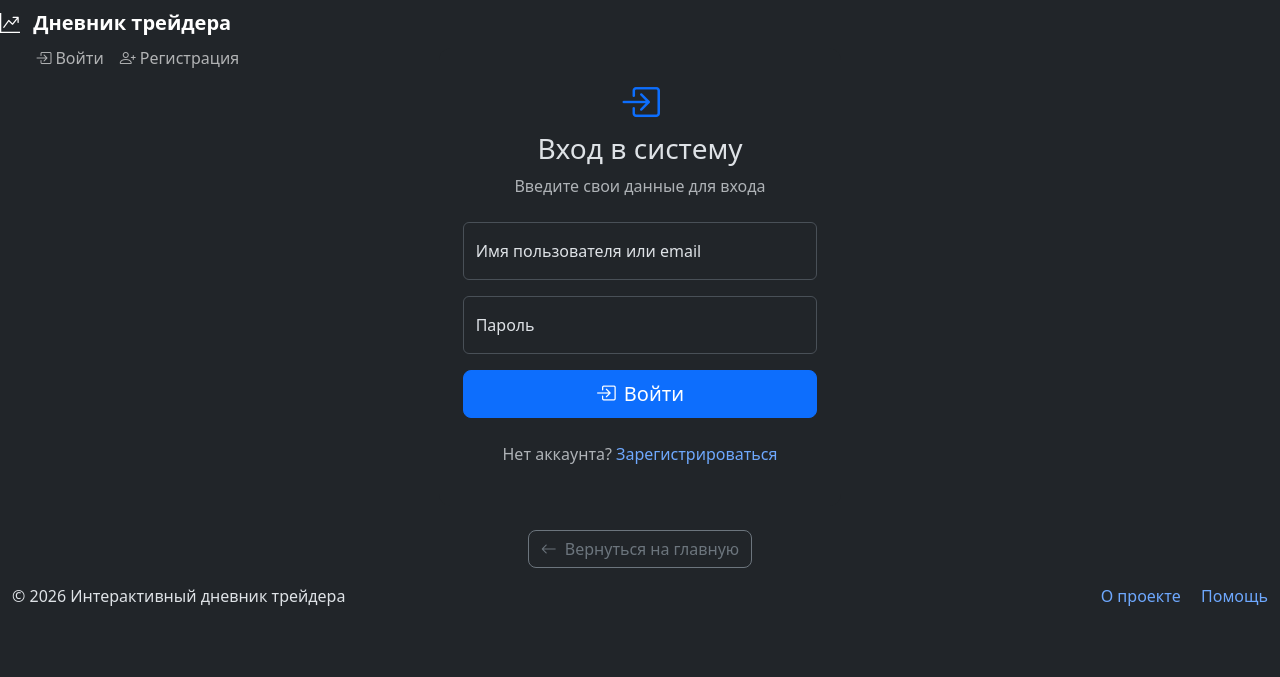
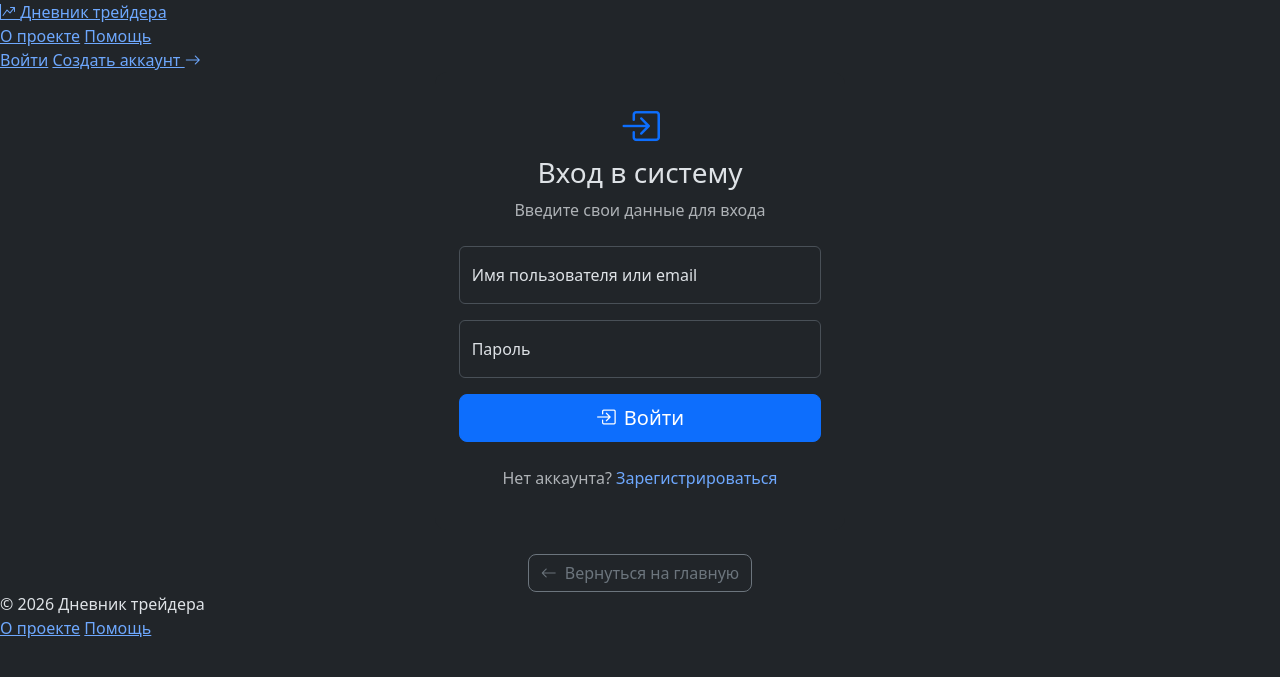
Before and after one commit to 367300/interactive_trader_diary, a Django app: page /accounts/login/ in a window 1280 px wide. Shown: the top 677 px of the page. Run offline with Django 5.2, Linux system fonts and the light colour scheme; parts of the project's set-up code (start-up, migrations or seed data) failed here and were passed over.

Commit message:
feat(ui): новая шапка — rail-сайдбар + минимальный topbar
Старая шапка (Bootstrap navbar-expand-lg на белом фоне)
заметно выпадала из тёмной палитры — переделал в современный
app-shell:

- Авторизованный режим: фиксированный rail-сайдбар слева
  (бренд, секции «Основное» / «Администрирование» / низ,
  активная подсветка по url_name/namespace, user-pill с
  dropdown «Профиль / Выйти» внизу) + sticky topbar
  (eyebrow + page title + primary action). Старые
  .navbar / .sidebar / .main-content* / .navbar-toggler
  блоки удалены из main.css, рендеринг без Bootstrap-навбара.
- Публичный режим: тонкий glass-topbar с брендом,
  «О проекте / Помощь», ссылкой «Войти» и градиентным
  CTA «Создать аккаунт».
- base.html: блоки topbar_eyebrow / topbar_title /
  topbar_actions, мобильный гамбургер с backdrop,
  активная подсветка по resolver_match.
- dashboard.html: заголовок страницы вынесен в topbar
  (eyebrow «Главная», title «Дашборд»), удалён дубликат
  H1 в контенте.

Проверено в браузере (Playwright): login, dashboard,
/trades/, /strategies/, лендинг — рендерятся без ошибок.

Co-Authored-By: Claude Opus 4.7 (1M context) <noreply@anthropic.com>

```diff
--- a/django_base/core/templates/core/base.html
+++ b/django_base/core/templates/core/base.html
@@ -20,142 +20,118 @@
 
     {% block extra_css %}{% endblock %}
 </head>
-<body>
+<body class="{% if user.is_authenticated %}app-authenticated{% else %}app-public{% endif %}">
 
-    <!-- Navigation -->
-    <nav class="navbar navbar-expand-lg fixed-top">
-        <div class="navbar-container bg-liquid-glass">
-            <a class="navbar-brand fw-bold" href="{% url 'core:index' %}">
-                <i class="bi bi-graph-up-arrow me-2"></i>
-                Дневник трейдера
+{% if user.is_authenticated %}
+<aside class="app-sidebar" id="appSidebar" aria-label="Главное меню">
+    <a class="app-brand" href="{% url 'core:dashboard' %}">
+        <span class="app-brand-mark"><i class="bi bi-graph-up-arrow"></i></span>
+        <span class="app-brand-text">
+            <span class="app-brand-title">Дневник трейдера</span>
+            <span class="app-brand-sub">Midnight Glass · v2</span>
+        </span>
     </a>
 
-            <button class="navbar-toggler" type="button" data-bs-toggle="collapse" data-bs-target="#navbarNav">
-                <span class="navbar-toggler-icon"></span>
-            </button>
+    <nav class="app-nav">
+        <div class="app-nav-group">
+            <div class="app-nav-label">Основное</div>
+            <a class="app-nav-link {% if request.resolver_match.url_name == 'dashboard' %}is-active{% endif %}" href="{% url 'core:dashboard' %}">
+                <i class="bi bi-speedometer2"></i><span>Дашборд</span>
+            </a>
+            <a class="app-nav-link {% if request.resolver_match.namespace == 'trades' and 'create' in request.resolver_match.url_name %}is-active{% endif %}" href="{% url 'trades:trade_create' %}">
+                <i class="bi bi-plus-circle"></i><span>Новая сделка</span>
+            </a>
+            <a class="app-nav-link {% if request.resolver_match.namespace == 'trades' and request.resolver_match.url_name == 'trade_list' %}is-active{% endif %}" href="{% url 'trades:trade_list' %}">
+                <i class="bi bi-list-ul"></i><span>Все сделки</span>
+            </a>
+            <a class="app-nav-link {% if request.resolver_match.namespace == 'strategies' %}is-active{% endif %}" href="{% url 'strategies:strategy_list' %}">
+                <i class="bi bi-diagram-3"></i><span>Стратегии</span>
+            </a>
+            <a class="app-nav-link {% if request.resolver_match.namespace == 'instruments' %}is-active{% endif %}" href="{% url 'instruments:instrument_list' %}">
+                <i class="bi bi-building"></i><span>Инструменты</span>
+            </a>
+            <a class="app-nav-link {% if request.resolver_match.url_name == 'analytics' %}is-active{% endif %}" href="{% url 'trades:analytics' %}">
+                <i class="bi bi-bar-chart"></i><span>Аналитика</span>
+            </a>
+        </div>
 
-            <div class="collapse navbar-collapse" id="navbarNav">
-                <ul class="navbar-nav me-auto">
-                    {% if user.is_authenticated %}
-                        <li class="nav-item">
-                            <a class="nav-link" href="{% url 'core:dashboard' %}">
-                                <i class="bi bi-speedometer2 me-1"></i>Дашборд
+        {% if user.is_staff %}
+        <div class="app-nav-group">
+            <div class="app-nav-label">Администрирование</div>
+            <a class="app-nav-link {% if request.resolver_match.url_name == 'admin_instruments_load' %}is-active{% endif %}" href="{% url 'core:admin_instruments_load' %}">
+                <i class="bi bi-cloud-download"></i><span>Загрузка инструментов</span>
             </a>
-                        </li>
-                        <li class="nav-item">
-                            <a class="nav-link" href="{% url 'trades:trade_list' %}">
-                                <i class="bi bi-list-ul me-1"></i>Сделки
+            <a class="app-nav-link" href="/admin/">
+                <i class="bi bi-shield-lock"></i><span>Django-админка</span>
             </a>
-                        </li>
-                        <li class="nav-item">
-                            <a class="nav-link" href="{% url 'strategies:strategy_list' %}">
-                                <i class="bi bi-diagram-3 me-1"></i>Стратегии
+        </div>
+        {% endif %}
+
+        <div class="app-nav-group app-nav-group--bottom">
+            <a class="app-nav-link" href="{% url 'core:help' %}">
+                <i class="bi bi-question-circle"></i><span>Помощь</span>
             </a>
-                        </li>
-                        <li class="nav-item">
-                            <a class="nav-link" href="{% url 'trades:analytics' %}">
-                                <i class="bi bi-bar-chart me-1"></i>Аналитика
+            <a class="app-nav-link" href="{% url 'core:about' %}">
+                <i class="bi bi-info-circle"></i><span>О проекте</span>
             </a>
-                        </li>
-                    {% endif %}
-                </ul>
-
-                <ul class="navbar-nav">
-                    {% if user.is_authenticated %}
-                        <li class="nav-item dropdown">
-                            <a class="nav-link dropdown-toggle" href="#" role="button" data-bs-toggle="dropdown">
-                                <i class="bi bi-person-circle me-1"></i>{{ user.username }}
-                            </a>
-                            <ul class="dropdown-menu">
-                                <li><a class="dropdown-item" href="{% url 'accounts:profile' %}">
-                                    <i class="bi bi-person me-2"></i>Профиль
-                                </a></li>
-                                <li><hr class="dropdown-divider"></li>
-                                <li><a class="dropdown-item" href="{% url 'accounts:logout' %}">
-                                    <i class="bi bi-box-arrow-right me-2"></i>Выйти
-                                </a></li>
-                            </ul>
-                        </li>
-                    {% else %}
-                        <li class="nav-item">
-                            <a class="nav-link" href="{% url 'accounts:login' %}">
-                                <i class="bi bi-box-arrow-in-right me-1"></i>Войти
-                            </a>
-                        </li>
-                        <li class="nav-item">
-                            <a class="nav-link" href="{% url 'accounts:register' %}">
-                                <i class="bi bi-person-plus me-1"></i>Регистрация
-                            </a>
-                        </li>
-                    {% endif %}
-                </ul>
-            </div>
         </div>
     </nav>
 
-    <!-- Sidebar (только для авторизованных пользователей) -->
-    {% if user.is_authenticated %}
-        <div class="sidebar-wrapper">
-            <div class="sidebar" id="sidebar">
-                <div class="sidebar-header p-3">
-                    <h6 class="mb-0">Меню</h6>
+    <div class="app-user-pill dropdown">
+        <button class="app-user-trigger" type="button" data-bs-toggle="dropdown" aria-expanded="false">
+            <span class="app-avatar">{{ user.username|slice:":2"|upper }}</span>
+            <span class="app-user-meta">
+                <span class="app-user-name">{{ user.username }}</span>
+                <span class="app-user-role">{% if user.is_staff %}Администратор{% else %}Трейдер{% endif %}</span>
+            </span>
+            <i class="bi bi-chevron-up app-user-chev"></i>
+        </button>
+        <ul class="dropdown-menu app-user-menu">
+            <li><a class="dropdown-item" href="{% url 'accounts:profile' %}"><i class="bi bi-person me-2"></i>Профиль</a></li>
+            <li><hr class="dropdown-divider"></li>
+            <li><a class="dropdown-item" href="{% url 'accounts:logout' %}"><i class="bi bi-box-arrow-right me-2"></i>Выйти</a></li>
+        </ul>
     </div>
-                <nav class="sidebar-nav">
-                    <ul class="nav flex-column">
-                        <li class="nav-item">
-                            <a class="nav-link" href="{% url 'core:dashboard' %}">
-                                <i class="bi bi-speedometer2 me-2"></i>Дашборд
+</aside>
+
+<header class="app-topbar">
+    <button class="app-sidebar-toggle" id="appSidebarToggle" aria-label="Открыть меню">
+        <i class="bi bi-list"></i>
+    </button>
+    <div class="app-topbar-heading">
+        <span class="app-topbar-eyebrow">{% block topbar_eyebrow %}Раздел{% endblock %}</span>
+        <h1 class="app-topbar-title">{% block topbar_title %}{{ self.title|default:"" }}{% endblock %}</h1>
+    </div>
+    <div class="app-topbar-actions">
+        {% block topbar_actions %}
+            <a href="{% url 'trades:trade_create' %}" class="app-action-primary">
+                <i class="bi bi-plus-lg"></i><span>Новая сделка</span>
             </a>
-                        </li>
-                        <li class="nav-item">
-                            <a class="nav-link" href="{% url 'trades:trade_create' %}">
-                                <i class="bi bi-plus-circle me-2"></i>Новая сделка
+        {% endblock %}
+    </div>
+</header>
+
+<div class="app-sidebar-backdrop" id="appSidebarBackdrop"></div>
+{% else %}
+<header class="public-topbar">
+    <a class="public-brand" href="{% url 'core:index' %}">
+        <span class="app-brand-mark"><i class="bi bi-graph-up-arrow"></i></span>
+        <span>Дневник трейдера</span>
     </a>
-                        </li>
-                        <li class="nav-item">
-                            <a class="nav-link" href="{% url 'trades:trade_list' %}">
-                                <i class="bi bi-list-ul me-2"></i>Все сделки
-                            </a>
-                        </li>
-                        <li class="nav-item">
-                            <a class="nav-link" href="{% url 'strategies:strategy_list' %}">
-                                <i class="bi bi-diagram-3 me-2"></i>Стратегии
-                            </a>
-                        </li>
-                        <li class="nav-item">
-                            <a class="nav-link" href="{% url 'instruments:instrument_list' %}">
-                                <i class="bi bi-building me-2"></i>Инструменты
-                            </a>
-                        </li>
-                        <li class="nav-item">
-                            <a class="nav-link" href="{% url 'trades:analytics' %}">
-                                <i class="bi bi-bar-chart me-2"></i>Аналитика
-                            </a>
-                        </li>
-                        {% if user.is_staff %}
-                            <li class="nav-item mt-3">
-                                <span class="nav-link disabled text-uppercase text-muted small">
-                                    Администрирование
-                                </span>
-                            </li>
-                            <li class="nav-item">
-                                <a class="nav-link" href="{% url 'core:admin_instruments_load' %}">
-                                    <i class="bi bi-cloud-download me-2"></i>Загрузка инструментов
-                                </a>
-                            </li>
-                        {% endif %}
-                    </ul>
+    <nav class="public-nav">
+        <a href="{% url 'core:about' %}">О проекте</a>
+        <a href="{% url 'core:help' %}">Помощь</a>
     </nav>
+    <div class="public-actions">
+        <a class="public-link" href="{% url 'accounts:login' %}">Войти</a>
+        <a class="public-cta" href="{% url 'accounts:register' %}">Создать аккаунт <i class="bi bi-arrow-right"></i></a>
     </div>
-        </div>
+</header>
 {% endif %}
 
-    <!-- Main Content -->
-    <main class="{% if user.is_authenticated %}main-content-with-sidebar{% else %}main-content{% endif %}">
-        <div class="container-fluid">
+<main class="{% if user.is_authenticated %}app-content{% else %}public-content{% endif %}">
     {% if messages %}
-                <div class="row mt-3">
-                    <div class="col-12">
+        <div class="app-messages {% if not user.is_authenticated %}container{% endif %}">
             {% for message in messages %}
                 <div class="alert alert-{{ message.tags }} alert-dismissible fade show" role="alert">
                     {{ message }}
@@ -163,37 +139,48 @@
                 </div>
             {% endfor %}
         </div>
-                </div>
     {% endif %}
-
-            <!-- отступ снизу -->
-            <div class="mt-5">
     {% block content %}{% endblock %}
-            </div>
-        </div>
 </main>
 
-    <!-- Footer -->
-    <footer class="footer mt-auto py-3">
-        <div class="container-fluid">
-            <div class="row">
-                <div class="col-md-6">
-                    <span>&copy; <span id="footer-year"></span> Интерактивный дневник трейдера</span>
+{% if user.is_authenticated %}
+<footer class="app-footer">
+    <span>&copy; <span id="footer-year"></span> Дневник трейдера</span>
+    <span class="app-footer-links">
+        <a href="{% url 'core:about' %}">О проекте</a>
+        <a href="{% url 'core:help' %}">Помощь</a>
+    </span>
     <script>document.getElementById('footer-year').textContent = new Date().getFullYear();</script>
+</footer>
+{% else %}
+<footer class="public-footer">
+    <div>&copy; <span id="footer-year"></span> Дневник трейдера</div>
+    <div class="app-footer-links">
+        <a href="{% url 'core:about' %}">О проекте</a>
+        <a href="{% url 'core:help' %}">Помощь</a>
     </div>
-                <div class="col-md-6 text-end">
-                    <a href="{% url 'core:about' %}" class="text-decoration-none me-3">О проекте</a>
-                    <a href="{% url 'core:help' %}" class="text-decoration-none">Помощь</a>
-                </div>
-            </div>
-        </div>
+    <script>document.getElementById('footer-year').textContent = new Date().getFullYear();</script>
 </footer>
+{% endif %}
 
 <!-- Bootstrap 5 JS -->
 <script src="https://cdn.jsdelivr.net/npm/bootstrap@5.3.2/dist/js/bootstrap.bundle.min.js"></script>
 <!-- Custom JS -->
 <script src="{% load static %}{% static 'core/js/main.js' %}"></script>
-
+<script>
+(function(){
+    var t = document.getElementById('appSidebarToggle');
+    var s = document.getElementById('appSidebar');
+    var b = document.getElementById('appSidebarBackdrop');
+    if(!t || !s) return;
+    function close(){ s.classList.remove('is-open'); if(b) b.classList.remove('is-open'); }
+    t.addEventListener('click', function(){
+        s.classList.toggle('is-open');
+        if(b) b.classList.toggle('is-open');
+    });
+    if(b) b.addEventListener('click', close);
+})();
+</script>
 {% block extra_js %}{% endblock %}
 </body>
 </html>
```
Also changed, not shown: django_base/core/templates/core/dashboard.html (+5 -9 lines), 1 other file. Lines whose indentation alone changed are shown as unchanged.
